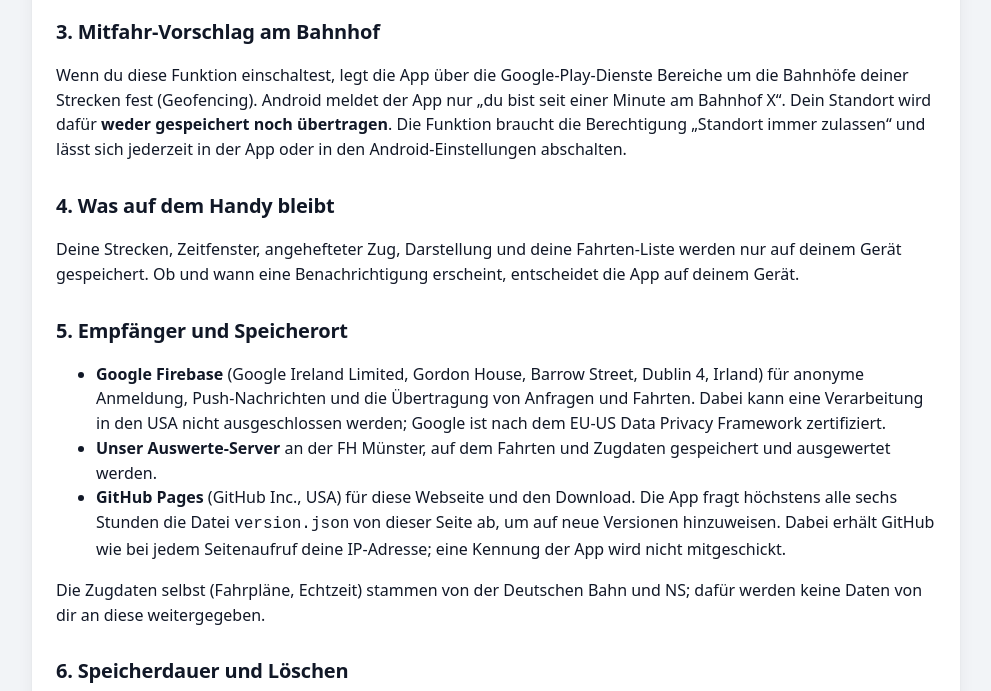
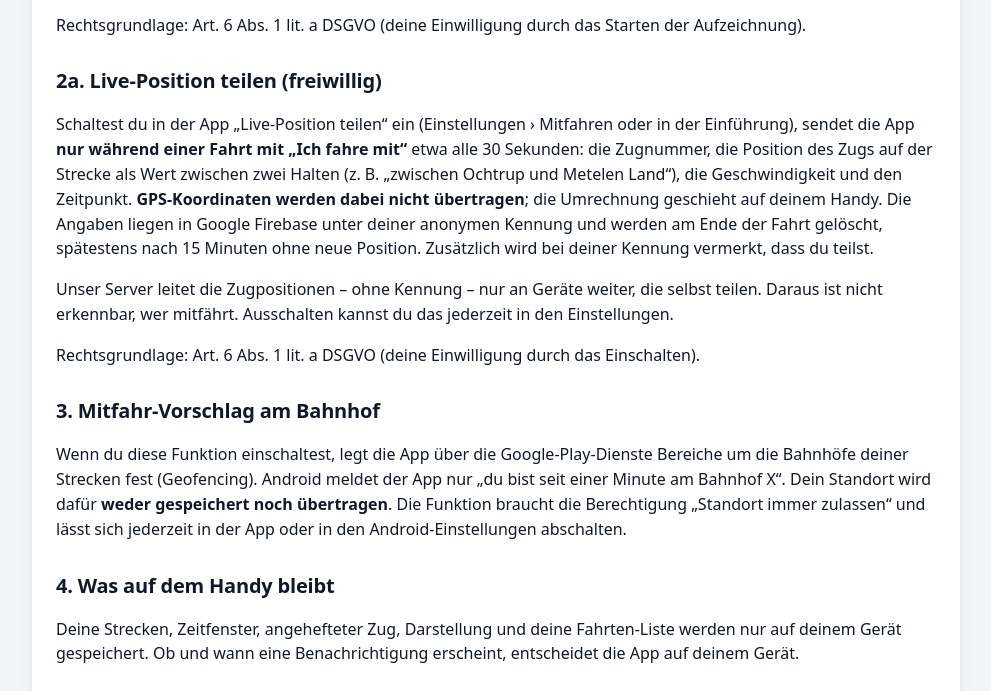
Before and after one commit to SimonRoev/rb64-live, a plain HTML site: page docs/datenschutz.html in a window 1280 px wide. Shown: the part 1169-1860 px from the top of the page, without its empty margins (144-1135 px from the left). Drawn offline with Linux system fonts and the light colour scheme.

Commit message:
Datenschutz: Live-Position teilen (freiwillig)

```diff
--- a/docs/datenschutz.html
+++ b/docs/datenschutz.html
@@ -24,7 +24,7 @@
 <main class="wrap">
   <article class="doc">
     <h1>Datenschutzerklärung</h1>
-    <p>für die Android-App „RB64 Live“ · Stand: 19. November 2026</p>
+    <p>für die Android-App „RB64 Live“ · Stand: 20. November 2026</p>
 
     <h2>Verantwortlich</h2>
     <p>Simon Rövekamp<br>
@@ -36,6 +36,7 @@
       <li>Kein Konto, keine Werbung, keine Analyse- oder Tracking-Dienste.</li>
       <li>Deine Strecken, Zeitfenster und Einstellungen bleiben auf deinem Handy.</li>
       <li>Standortdaten werden nur gespeichert, wenn du eine Fahrt mit „Ich fahre mit“ aufzeichnest.</li>
+      <li>Live-Position teilen ist freiwillig und standardmäßig aus; gesendet wird dann nur die Position deines Zugs auf der Strecke, keine Koordinaten.</li>
       <li>Fahrten kannst du jederzeit löschen – nur auf dem Handy oder auch auf dem Server.</li>
     </ul>
 
@@ -57,6 +58,17 @@
       der anonymen Kennung an unseren Server übertragen. Dort wird sie ausgewertet, um die Verspätungsprognose für die RB64 zu
       verbessern (z. B. wo Züge vor Signalen warten). Auf dem Server wird die Kennung nur als gekürzter Hashwert gespeichert.</p>
     <p>Rechtsgrundlage: Art. 6 Abs. 1 lit. a DSGVO (deine Einwilligung durch das Starten der Aufzeichnung).</p>
+
+    <h2>2a. Live-Position teilen (freiwillig)</h2>
+    <p>Schaltest du in der App „Live-Position teilen“ ein (Einstellungen › Mitfahren oder in der Einführung), sendet die App
+      <strong>nur während einer Fahrt mit „Ich fahre mit“</strong> etwa alle 30 Sekunden: die Zugnummer, die Position des
+      Zugs auf der Strecke als Wert zwischen zwei Halten (z. B. „zwischen Ochtrup und Metelen Land“), die Geschwindigkeit und
+      den Zeitpunkt. <strong>GPS-Koordinaten werden dabei nicht übertragen</strong>; die Umrechnung geschieht auf deinem Handy.
+      Die Angaben liegen in Google Firebase unter deiner anonymen Kennung und werden am Ende der Fahrt gelöscht, spätestens nach
+      15 Minuten ohne neue Position. Zusätzlich wird bei deiner Kennung vermerkt, dass du teilst.</p>
+    <p>Unser Server leitet die Zugpositionen – ohne Kennung – nur an Geräte weiter, die selbst teilen. Daraus ist nicht
+      erkennbar, wer mitfährt. Ausschalten kannst du das jederzeit in den Einstellungen.</p>
+    <p>Rechtsgrundlage: Art. 6 Abs. 1 lit. a DSGVO (deine Einwilligung durch das Einschalten).</p>
 
     <h2>3. Mitfahr-Vorschlag am Bahnhof</h2>
     <p>Wenn du diese Funktion einschaltest, legt die App über die Google-Play-Dienste Bereiche um die Bahnhöfe deiner Strecken
@@ -86,6 +98,7 @@
         „Überall löschen“ (Messpunkte, Halte und Markierungen werden auch auf dem Server entfernt, in der Regel innerhalb
         einer Minute; übrig bleibt nur ein Vermerk mit Zug, Strecke und Datum, dass die Fahrt gelöscht wurde) oder
         „Nur auf dem Handy“ (die Fahrt bleibt anonym auf dem Server und wird weiter ausgewertet).</li>
+      <li><strong>Live-Position:</strong> bis zum Ende der Fahrt, spätestens 15 Minuten nach der letzten Position.</li>
       <li><strong>Kennung und Push-Token:</strong> solange die App installiert ist. Nach dem Deinstallieren wird das Token ungültig.</li>
     </ul>
 
```
